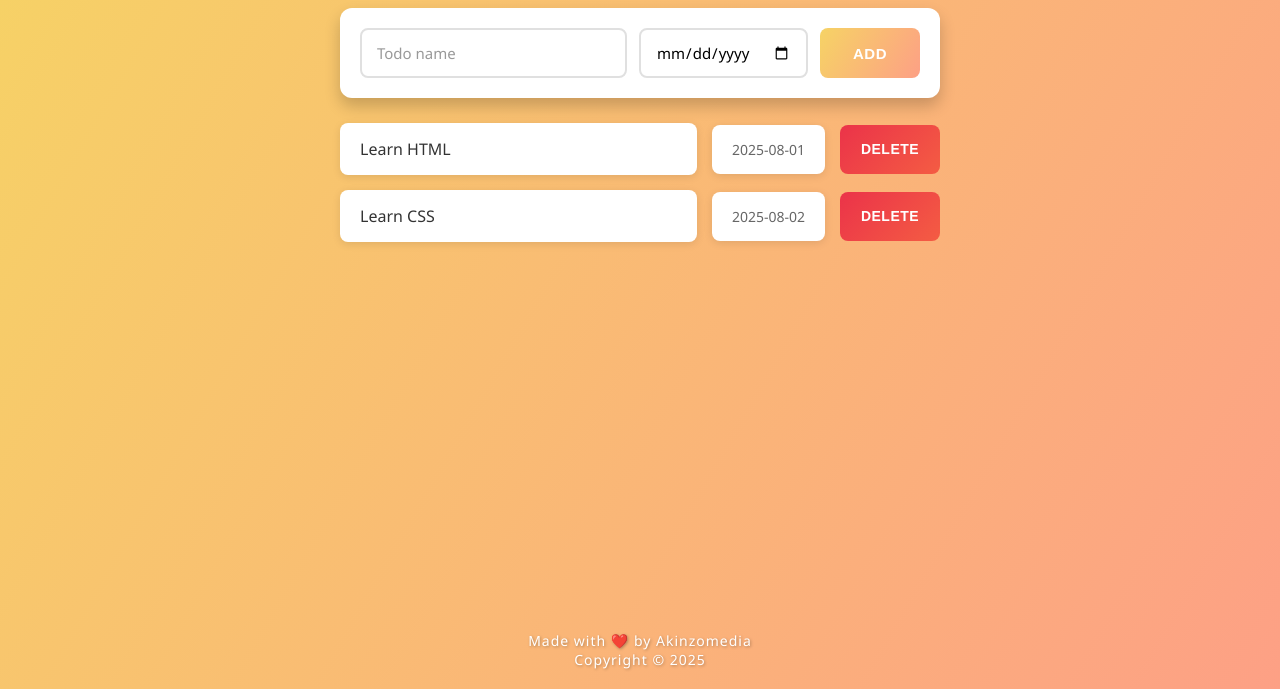
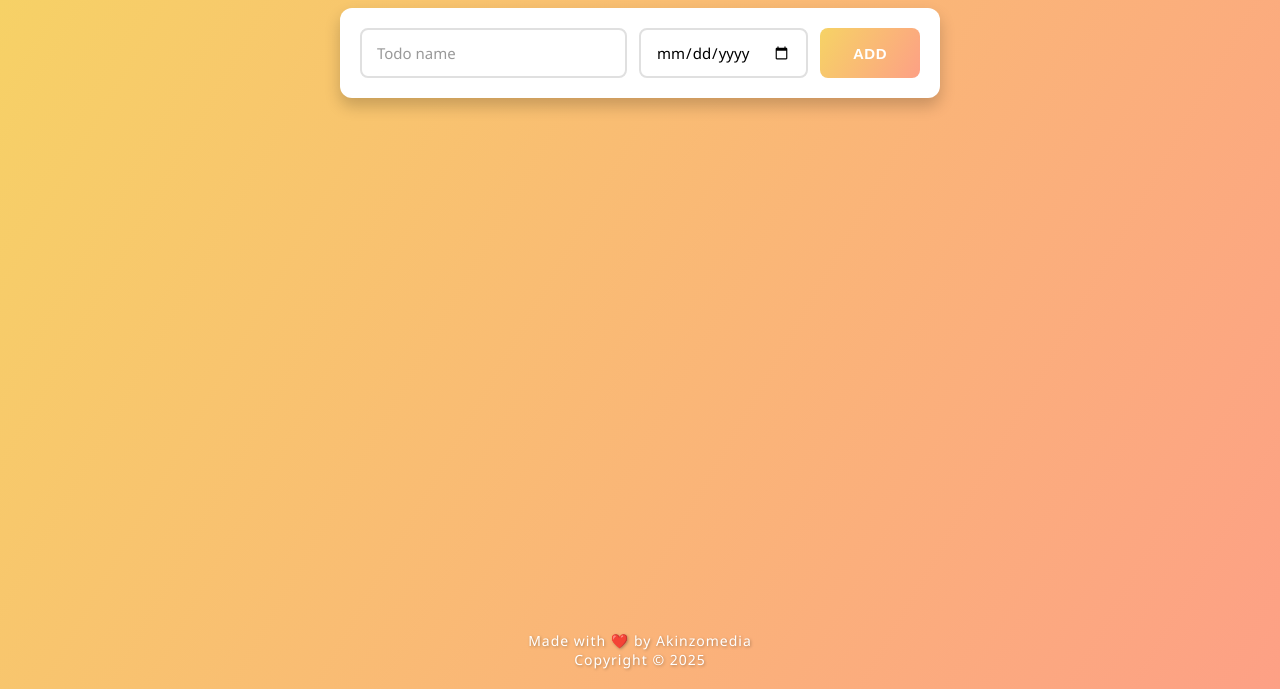
Before and after one commit to Akinzo7/todo-list, a plain HTML site: page index.html in a window 1280 px wide. Shown: the part 111-800 px from the top of the page. Drawn offline with Linux system fonts and the light colour scheme.

Commit message:
refactor: remove default todos and adjust footer styles

```diff
--- a/script.js
+++ b/script.js
@@ -1,12 +1,6 @@
 // Load the todo list from localStorage when the page loads
 const savedTodoList = localStorage.getItem('todoList');
-const todoList = savedTodoList ? JSON.parse(savedTodoList) : [{
-  name:'Learn HTML',
-  dueDate:'2025-08-01'
-}, {
-  name:'Learn CSS',
-  dueDate:'2025-08-02'
-}];
+const todoList = savedTodoList ? JSON.parse(savedTodoList) : [];
 
 renderTodoList();
 
--- a/style.css
+++ b/style.css
@@ -164,12 +164,6 @@ body > p {
 
 
 footer {
-  position: fixed;
-  bottom: 0;
-  left: 0;
-  width: 100%;
-  /* background: rgba(255, 255, 255, 0.15); */
- /* backdrop-filter: blur(10px);*/
   color: white;
   text-align: center;
   padding: 20px;
@@ -177,6 +171,12 @@ footer {
   font-weight: 500;
   letter-spacing: 1px;
   text-shadow: 1px 1px 3px rgba(0, 0, 0, 0.3);
+  position: fixed;
+  bottom: 0;
+  left: 0;
+  width: 100%;
+  /* background: rgba(255, 255, 255, 0.15); */
+ /* backdrop-filter: blur(10px);*/
  /* border-top: 1px solid rgba(255, 255, 255, 0.2);*/
  /* box-shadow: 0 -4px 12px rgba(0, 0, 0, 0.1);*/
 }
```
